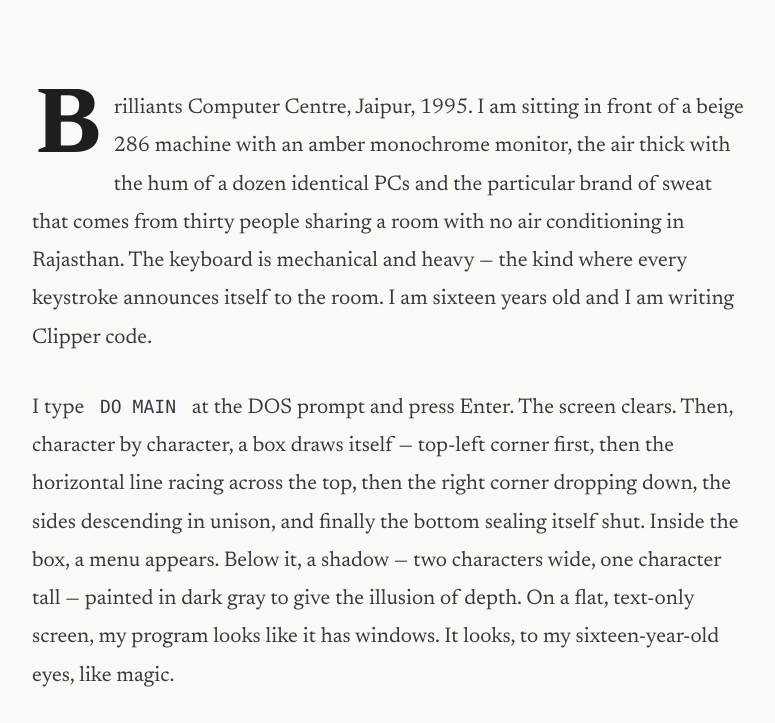
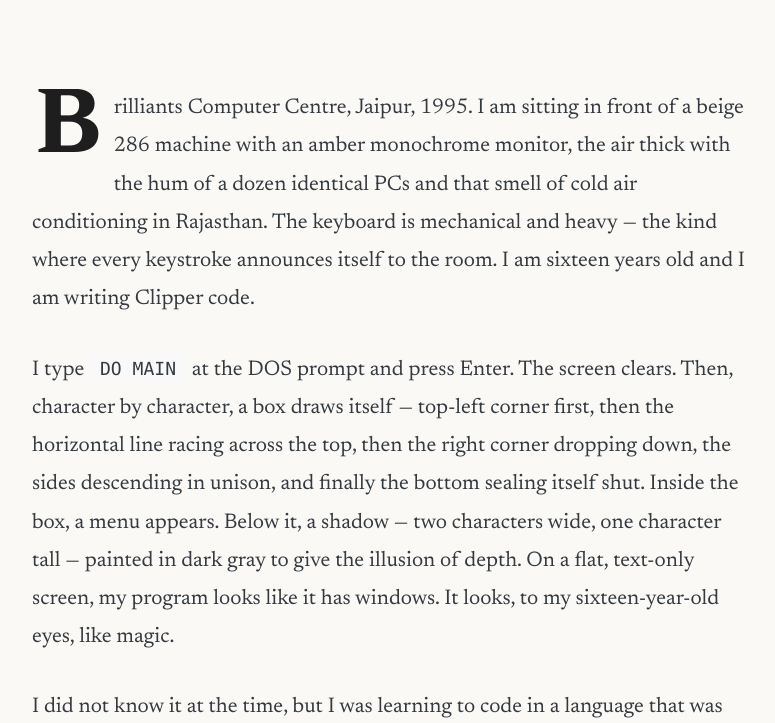
Before and after one commit to narendranag/narendranag.github.io, a Jekyll site: the page built from _posts/2026-03-21-the-language-that-built-the-worlds-databases.md, in a window 1280 px wide and 900 px high, scrolled down 1730 px, cut to the strip 177-900 px from the top of the window. Shown: the whole strip, without its empty margins (251-1026 px from the left). Built offline with Jekyll 4.4.1, drawn with Linux system fonts in a browser that asks for light colours.

Commit message:
Revise some details in the narrative
Updated a description in the post to reflect a change in the environment's smell.

```diff
--- a/_posts/2026-03-21-the-language-that-built-the-worlds-databases.md
+++ b/_posts/2026-03-21-the-language-that-built-the-worlds-databases.md
@@ -11,7 +11,7 @@ image_alt: "A circuit board with glowing connections, evoking early computing"
 last_modified_at: 2026-03-21
 ---
 
-Brilliants Computer Centre, Jaipur, 1995. I am sitting in front of a beige 286 machine with an amber monochrome monitor, the air thick with the hum of a dozen identical PCs and the particular brand of sweat that comes from thirty people sharing a room with no air conditioning in Rajasthan. The keyboard is mechanical and heavy — the kind where every keystroke announces itself to the room. I am sixteen years old and I am writing Clipper code.
+Brilliants Computer Centre, Jaipur, 1995. I am sitting in front of a beige 286 machine with an amber monochrome monitor, the air thick with the hum of a dozen identical PCs and that smell of cold air conditioning in Rajasthan. The keyboard is mechanical and heavy — the kind where every keystroke announces itself to the room. I am sixteen years old and I am writing Clipper code.
 
 I type `DO MAIN` at the DOS prompt and press Enter. The screen clears. Then, character by character, a box draws itself — top-left corner first, then the horizontal line racing across the top, then the right corner dropping down, the sides descending in unison, and finally the bottom sealing itself shut. Inside the box, a menu appears. Below it, a shadow — two characters wide, one character tall — painted in dark gray to give the illusion of depth. On a flat, text-only screen, my program looks like it has windows. It looks, to my sixteen-year-old eyes, like magic.
 
```
